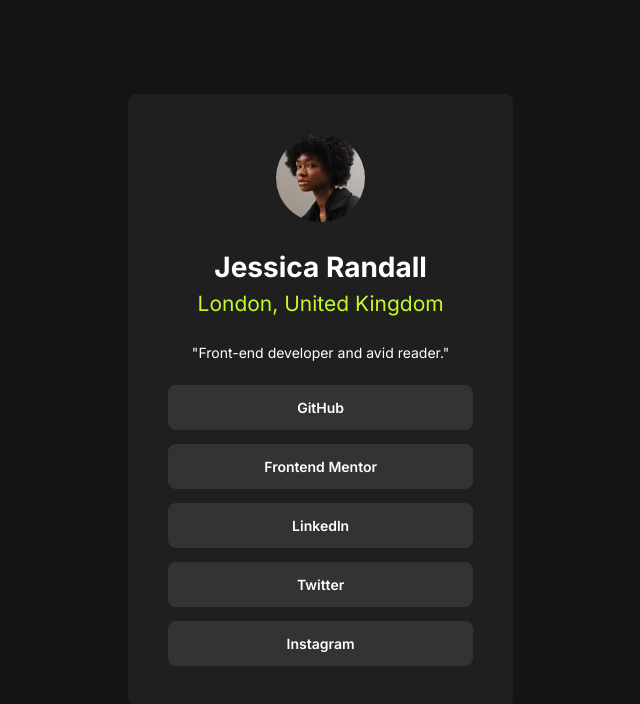
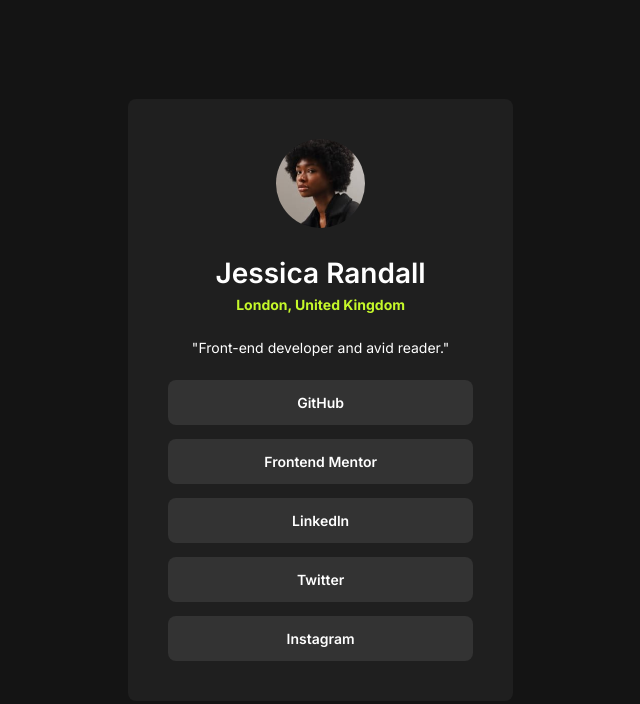
Before and after one commit to volti42/Social-Links-Profile, a plain HTML site: page index.html in a window 1280 px wide. Shown: the whole page, without its empty margins (343-983 px from the left). Drawn offline with Linux system fonts and the light colour scheme.

Commit message:
Finish Project

```diff
--- a/index.html
+++ b/index.html
@@ -18,7 +18,7 @@
             <div class="b">
                 <div class="titles">
                     <h1>Jessica Randall</h1>
-                    <h2>London, United Kingdom</h2>
+                    <p class="description">London, United Kingdom</p>
                 </div>
                 <p>"Front-end developer and avid reader."</p>
 
--- a/style.css
+++ b/style.css
@@ -30,11 +30,11 @@ body{
 }
 h1{
     color: hsl(0, 0%, 100%);
+    font-weight: 600;
+}
+.description{
+    color: hsl(75, 94%, 57%);
     font-weight: 700;
-}
-h2{
-    color: hsl(75, 94%, 57%);
-    font-weight: 400;
 }
 p{
     color: hsl(0, 0%, 100%);
```
